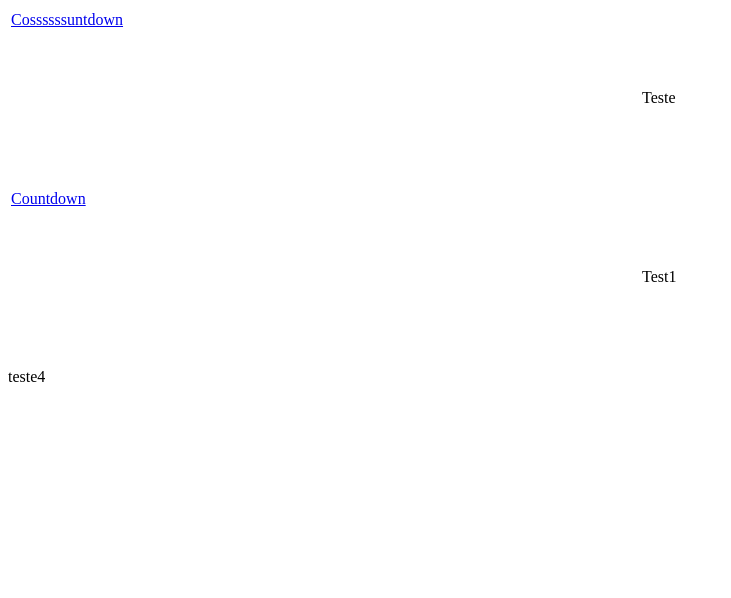
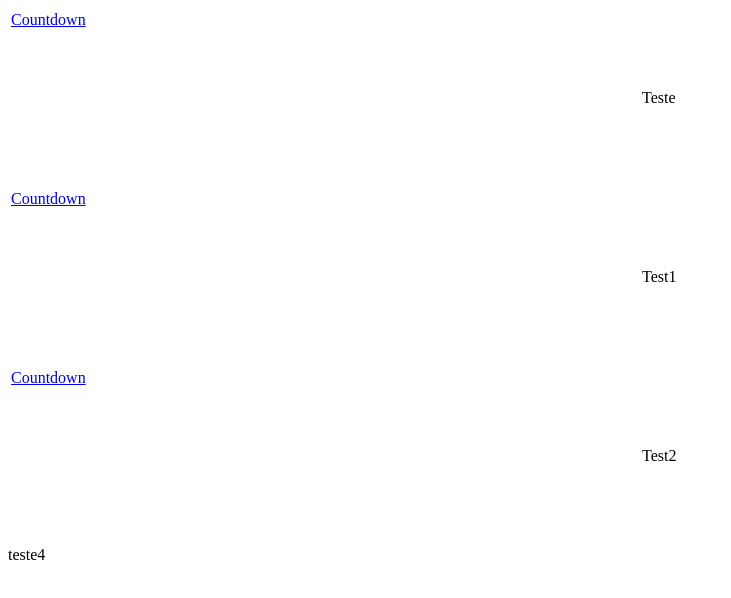
Before and after one commit to brunoaj/contador, a plain HTML site: page index.html in a window 1280 px wide. Shown: the whole page, without its empty margins (0-731 px from the left). Drawn offline with Linux system fonts and the light colour scheme.

Commit message:
Update index.html

```diff
--- a/index.html
+++ b/index.html
@@ -5,7 +5,7 @@
     <tr>
 
 <td style="width:50%">
-  <a data-type="countdown" data-id="3348107" class="tickcounter" style="display: block; width: 100%; position: relative; padding-bottom: 25%" title="wn" href="//www.tickcounter.com/">Cossssssuntdown</a>
+ <a data-type="countdown" data-id="3348101" class="tickcounter" style="display: block; width: 100%; position: relative; padding-bottom: 25%" title="Countdown" href="//www.tickcounter.com/">Countdown</a><script>(function(d, s, id) { var js, pjs = d.getElementsByTagName(s)[0]; if (d.getElementById(id)) return; js = d.createElement(s); js.id = id; js.src = "//www.tickcounter.com/static/js/loader.js"; pjs.parentNode.insertBefore(js, pjs); }(document, "script", "tickcounter-sdk"));</script>
 
 </td>
       <td> Teste </td>
@@ -13,12 +13,21 @@
     <tr>
 
 <td style="width:50%">
-  <a data-type="countdown" data-id="3348107" class="tickcounter" style="display: block; width: 100%; position: relative; padding-bottom: 25%" title="Countdown" href="//www.tickcounter.com/">Countdown</a><script>(function(d, s, id) { var js, pjs = d.getElementsByTagName(s)[0]; if (d.getElementById(id)) return; js = d.createElement(s); js.id = id; js.src = "//www.tickcounter.com/static/js/loader.js"; pjs.parentNode.insertBefore(js, pjs); }(document, "script", "tickcounter-sdk"));</script>
+  <a data-type="countdown" data-id="3348085" class="tickcounter" style="display: block; width: 100%; position: relative; padding-bottom: 25%" title="Countdown" href="//www.tickcounter.com/">Countdown</a><script>(function(d, s, id) { var js, pjs = d.getElementsByTagName(s)[0]; if (d.getElementById(id)) return; js = d.createElement(s); js.id = id; js.src = "//www.tickcounter.com/static/js/loader.js"; pjs.parentNode.insertBefore(js, pjs); }(document, "script", "tickcounter-sdk"));</script>
 
 </td>
       <td> Test1 </td>
     </tr>
 
+
+    <tr>
+
+<td style="width:50%">
+  <a data-type="countdown" data-id="3348107" class="tickcounter" style="display: block; width: 100%; position: relative; padding-bottom: 25%" title="Countdown" href="//www.tickcounter.com/">Countdown</a><script>(function(d, s, id) { var js, pjs = d.getElementsByTagName(s)[0]; if (d.getElementById(id)) return; js = d.createElement(s); js.id = id; js.src = "//www.tickcounter.com/static/js/loader.js"; pjs.parentNode.insertBefore(js, pjs); }(document, "script", "tickcounter-sdk"));</script>
+
+</td>
+      <td> Test2 </td>
+    </tr>
   </table>
 
   <a> teste4 </a>
```
